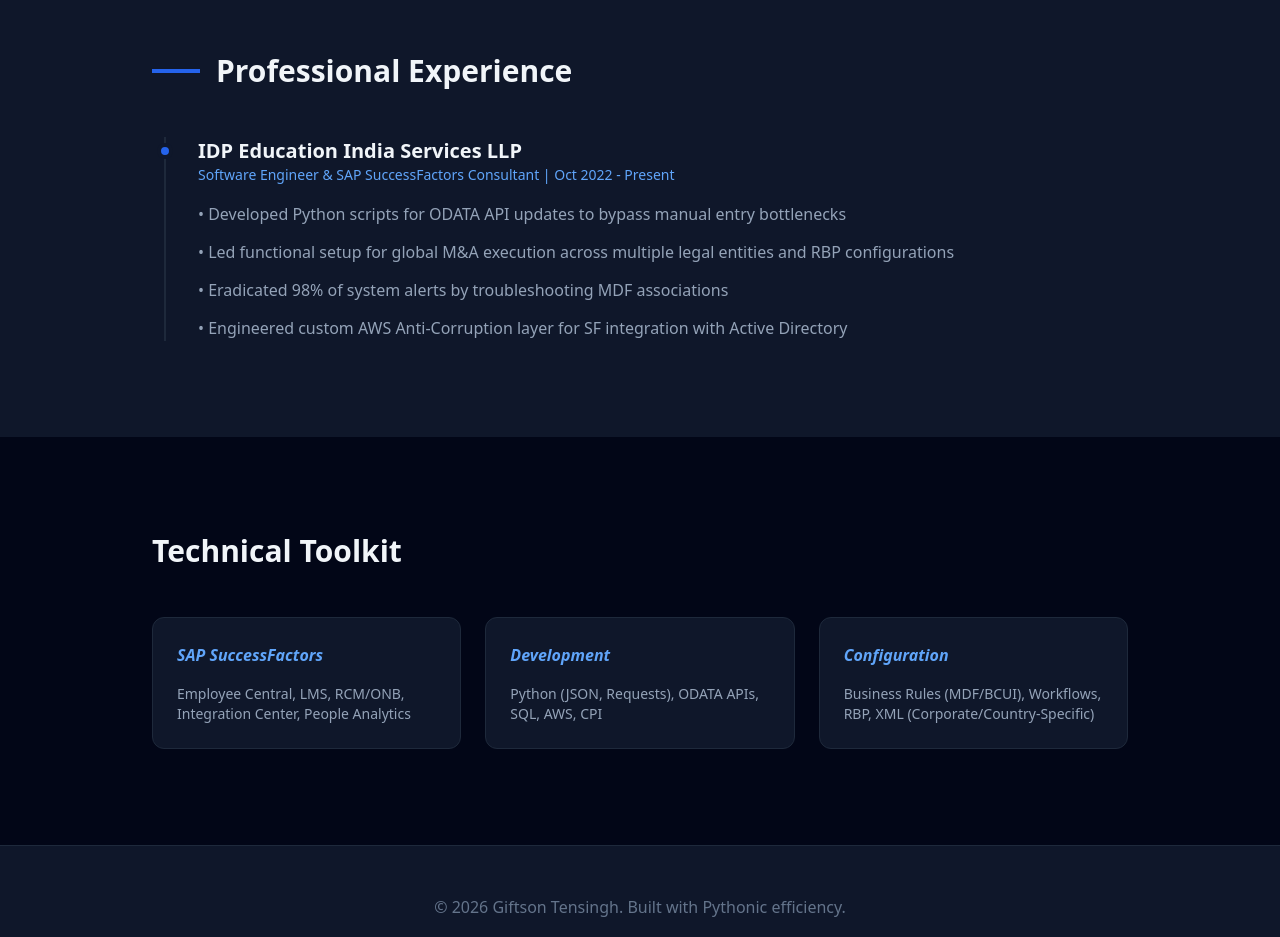
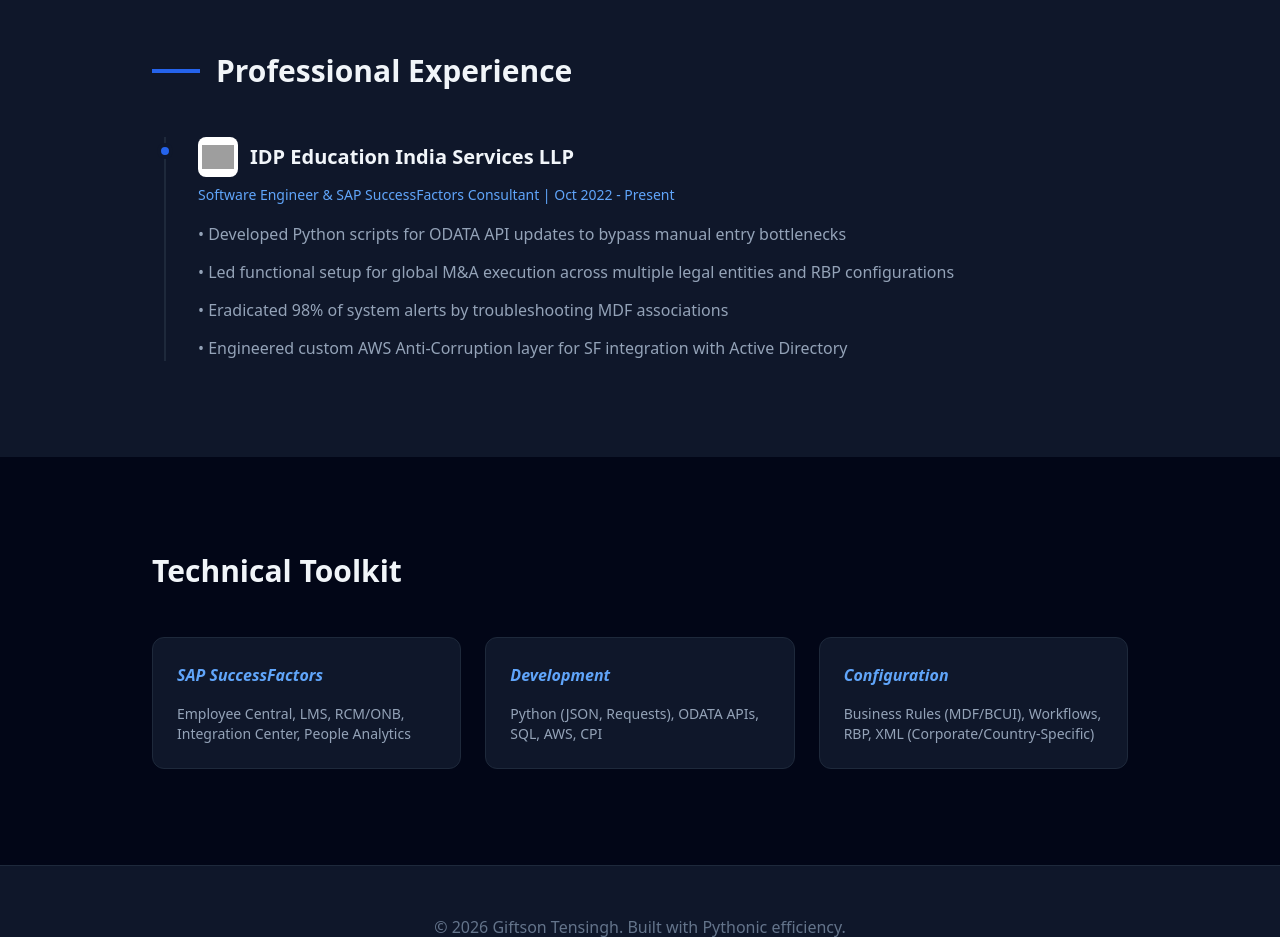
Before and after one commit to belikegt/belikegt.github.io, a plain HTML site: page index.html in a window 1280 px wide. Shown: the part 780-1717 px from the top of the page. Drawn offline with nearby package versions, Linux system fonts and the light colour scheme; grey boxes are pictures that could not be loaded.

Commit message:
Update index.html

```diff
--- a/index.html
+++ b/index.html
@@ -92,7 +92,14 @@
           <div
             class="absolute w-4 h-4 bg-blue-600 rounded-full -left-[41px] mt-1.5 border-4 border-slate-900"
           ></div>
-          <h3 class="text-xl font-bold">IDP Education India Services LLP</h3>
+          <div class="flex items-center gap-3 mb-2">
+            <img
+              src="https://logo.clearbit.com/idp.com"
+              alt="IDP Logo"
+              class="w-10 h-10 rounded-lg bg-white p-1 object-contain"
+            />
+            <h3 class="text-xl font-bold">IDP Education India Services LLP</h3>
+          </div>
           <p class="text-blue-400 text-sm mb-4">
             Software Engineer & SAP SuccessFactors Consultant | Oct 2022 -
             Present
```
